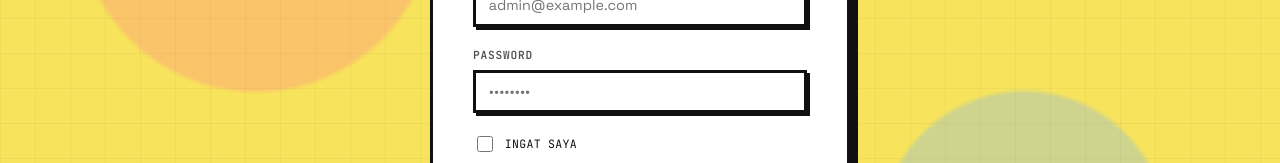
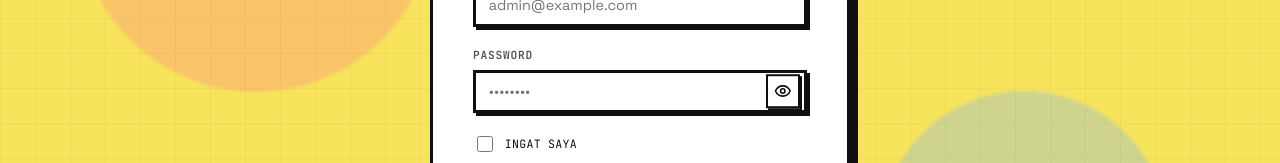
Before and after one commit to rasasaufar/portofolio-revamp, a SvelteKit app in the folder app/: page /admin/login in a window 1280 px wide. Shown: the part 326-489 px from the top of the page. Built offline with nearby package versions, Linux system fonts and the light colour scheme; no server answers.

Commit message:
feat: add PasswordInput component and replace password fields in admin login and settings

```diff
--- /dev/null
+++ b/app/src/lib/components/admin/PasswordInput.svelte
@@ -0,0 +1,118 @@
+<script lang="ts">
+	let {
+		id,
+		value = $bindable(''),
+		required = false,
+		autocomplete,
+		placeholder = '',
+		minlength,
+		maxlength,
+		disabled = false
+	}: {
+		id: string;
+		value: string;
+		required?: boolean;
+		autocomplete?: 'current-password' | 'new-password';
+		placeholder?: string;
+		minlength?: number;
+		maxlength?: number;
+		disabled?: boolean;
+	} = $props();
+
+	let visible = $state(false);
+</script>
+
+<div class="password-input-wrap">
+	<input
+		{id}
+		class="admin-input password-input"
+		type={visible ? 'text' : 'password'}
+		bind:value
+		{required}
+		{autocomplete}
+		{placeholder}
+		{minlength}
+		{maxlength}
+		{disabled}
+	/>
+	<button
+		class="password-toggle"
+		type="button"
+		aria-label={visible ? 'Hide password' : 'Show password'}
+		aria-pressed={visible}
+		title={visible ? 'Hide password' : 'Show password'}
+		onclick={() => { visible = !visible; }}
+	>
+		{#if visible}
+			<svg viewBox="0 0 24 24" aria-hidden="true">
+				<path d="M3 3L21 21" />
+				<path d="M10.6 10.6A2 2 0 0 0 13.4 13.4" />
+				<path d="M8.3 5.6A10.5 10.5 0 0 1 12 5C17 5 20.3 8.1 22 12C21.3 13.6 20.3 15 19 16.1" />
+				<path d="M15.5 18.4A11 11 0 0 1 12 19C7 19 3.7 15.9 2 12C2.8 10.1 4.1 8.5 5.6 7.4" />
+			</svg>
+		{:else}
+			<svg viewBox="0 0 24 24" aria-hidden="true">
+				<path d="M2 12C3.7 8.1 7 5 12 5S20.3 8.1 22 12C20.3 15.9 17 19 12 19S3.7 15.9 2 12Z" />
+				<path d="M12 15A3 3 0 1 0 12 9A3 3 0 0 0 12 15Z" />
+			</svg>
+		{/if}
+	</button>
+</div>
+
+<style>
+	.password-input-wrap {
+		position: relative;
+		width: 100%;
+	}
+
+	.password-input {
+		width: 100%;
+		box-sizing: border-box;
+		padding-right: 3.25rem;
+	}
+
+	.password-toggle {
+		position: absolute;
+		top: 50%;
+		right: 0.45rem;
+		display: inline-flex;
+		align-items: center;
+		justify-content: center;
+		width: 2.1rem;
+		height: 2.1rem;
+		padding: 0;
+		color: var(--admin-ink);
+		background: var(--admin-white);
+		border: 2px solid var(--admin-ink);
+		box-shadow: 2px 2px 0 0 var(--admin-ink);
+		cursor: pointer;
+		transform: translateY(-50%);
+		transition: transform 0.1s ease, box-shadow 0.1s ease, background 0.1s ease;
+	}
+
+	.password-toggle:hover {
+		background: var(--admin-yellow);
+		transform: translate(-1px, calc(-50% - 1px));
+		box-shadow: 3px 3px 0 0 var(--admin-ink);
+	}
+
+	.password-toggle:active {
+		transform: translate(1px, calc(-50% + 1px));
+		box-shadow: 1px 1px 0 0 var(--admin-ink);
+	}
+
+	.password-toggle:focus-visible {
+		outline: 3px solid var(--admin-ink);
+		outline-offset: 2px;
+	}
+
+	.password-toggle svg {
+		width: 1.1rem;
+		height: 1.1rem;
+		fill: none;
+		stroke: currentColor;
+		stroke-width: 2.2;
+		stroke-linecap: round;
+		stroke-linejoin: round;
+	}
+</style>
--- a/app/src/routes/admin/login/+page.svelte
+++ b/app/src/routes/admin/login/+page.svelte
@@ -4,6 +4,7 @@
 	import { browser } from '$app/environment';
 	import { login } from '$lib/api/admin';
 	import { setToken } from '$lib/stores/auth';
+	import PasswordInput from '$lib/components/admin/PasswordInput.svelte';
 
 	const REMEMBER_KEY = 'portfolio_admin_remember';
 
@@ -68,7 +69,7 @@
 			</div>
 			<div class="admin-field">
 				<label for="password">Password</label>
-				<input id="password" class="admin-input" type="password" bind:value={password} required autocomplete="current-password" placeholder="••••••••" />
+				<PasswordInput id="password" bind:value={password} required autocomplete="current-password" placeholder="••••••••" />
 			</div>
 			<label class="remember-label">
 				<input type="checkbox" bind:checked={rememberMe} class="remember-check" />
```
Also changed, not shown: app/src/routes/admin/settings/+page.svelte (+5 -4 lines).
